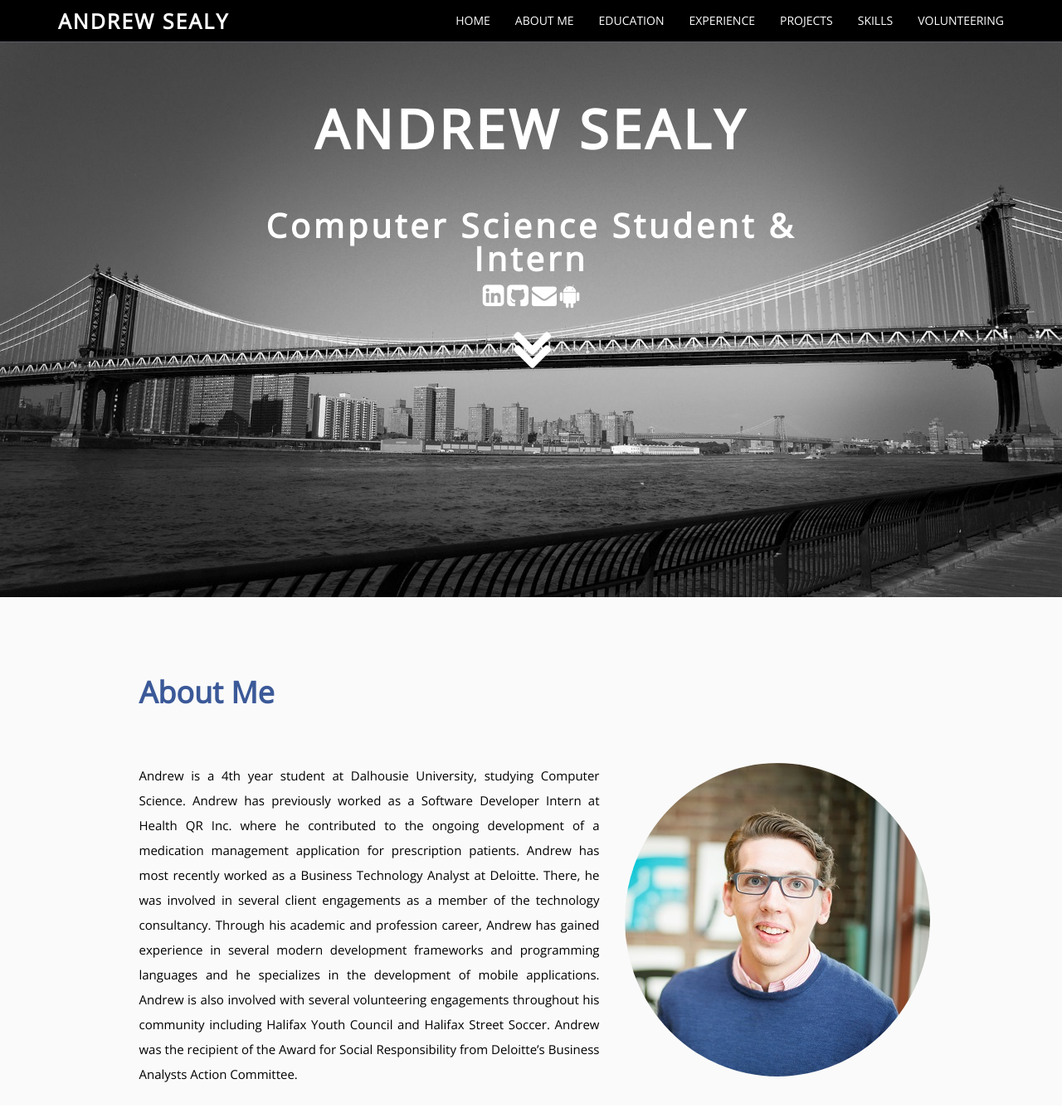
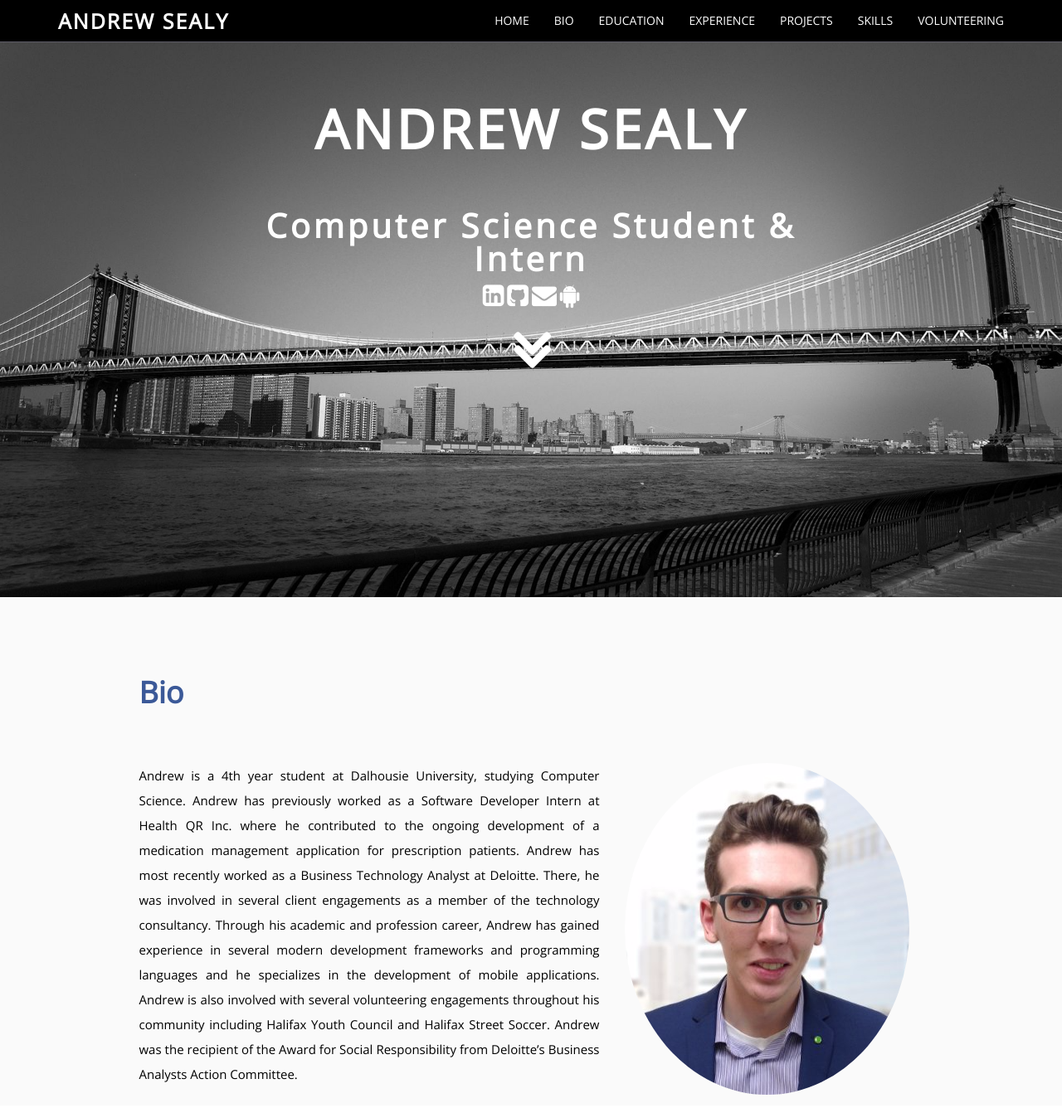
Before and after one commit to ASealy/Personal-Webpage, a plain HTML site: page index.html in a window 1280 px wide. Shown: the top 1336 px of the page at 83% size. Drawn offline with nearby package versions, Linux system fonts and the light colour scheme.

Commit message:
Update index.html

```diff
--- a/index.html
+++ b/index.html
@@ -28,7 +28,7 @@
 			<div class="navbar-collapse collapse">
 				<ul class="nav navbar-nav navbar-right">
 					<li><a href="#home-section">HOME</a></li>
-					<li><a href="#about_me-section">ABOUT ME</a></li>
+					<li><a href="#about_me-section">BIO</a></li>
 					<li><a href="#education-section">EDUCATION</a></li>
 					<li><a href="#experience-section">EXPERIENCE</a></li>
 					<li><a href="#projects-section">PROJECTS</a></li>
@@ -66,7 +66,7 @@
 		<div class="container" >
 			<div class="row main-top-margin text-center">
 				<div class="col-md-8 col-md-offset-1 " data-scrollreveal="enter top and move 100px, wait 0.3s">
-					<h1 class="text-left">About Me</h1>
+					<h1 class="text-left">Bio</h1>
 					<h4>
 
 					</h4>
@@ -83,7 +83,7 @@
 				</div>
 
 				<div class="col-md-3 " data-scrollreveal="enter right and move 100px, wait 0.4s">
-					<img class="img-circle" src="assets/img/photo.jpg" alt="">
+					<img class="img-circle" src="assets/img/photo.png" alt="">
 
 				</div>
 			</div>
```
